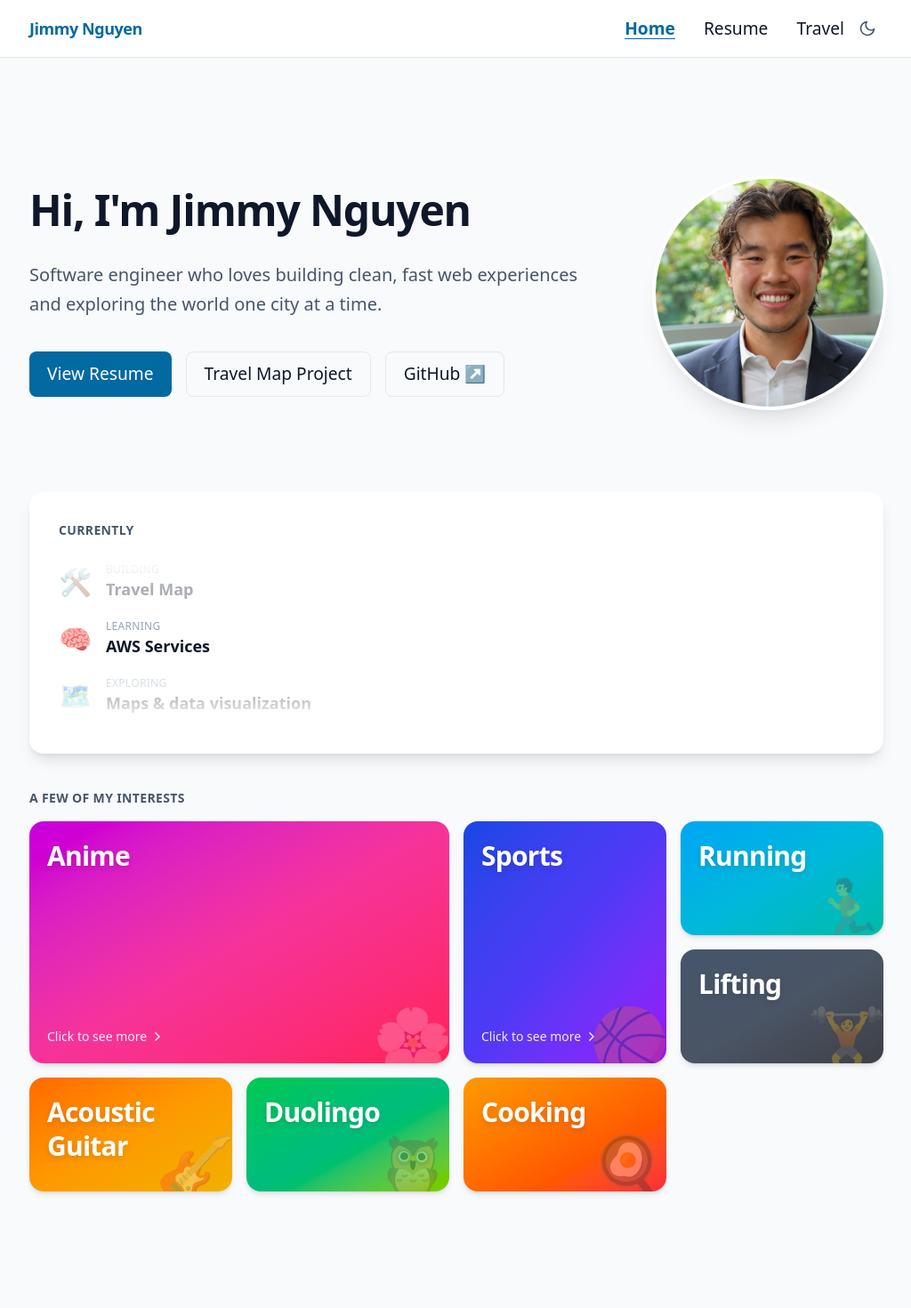
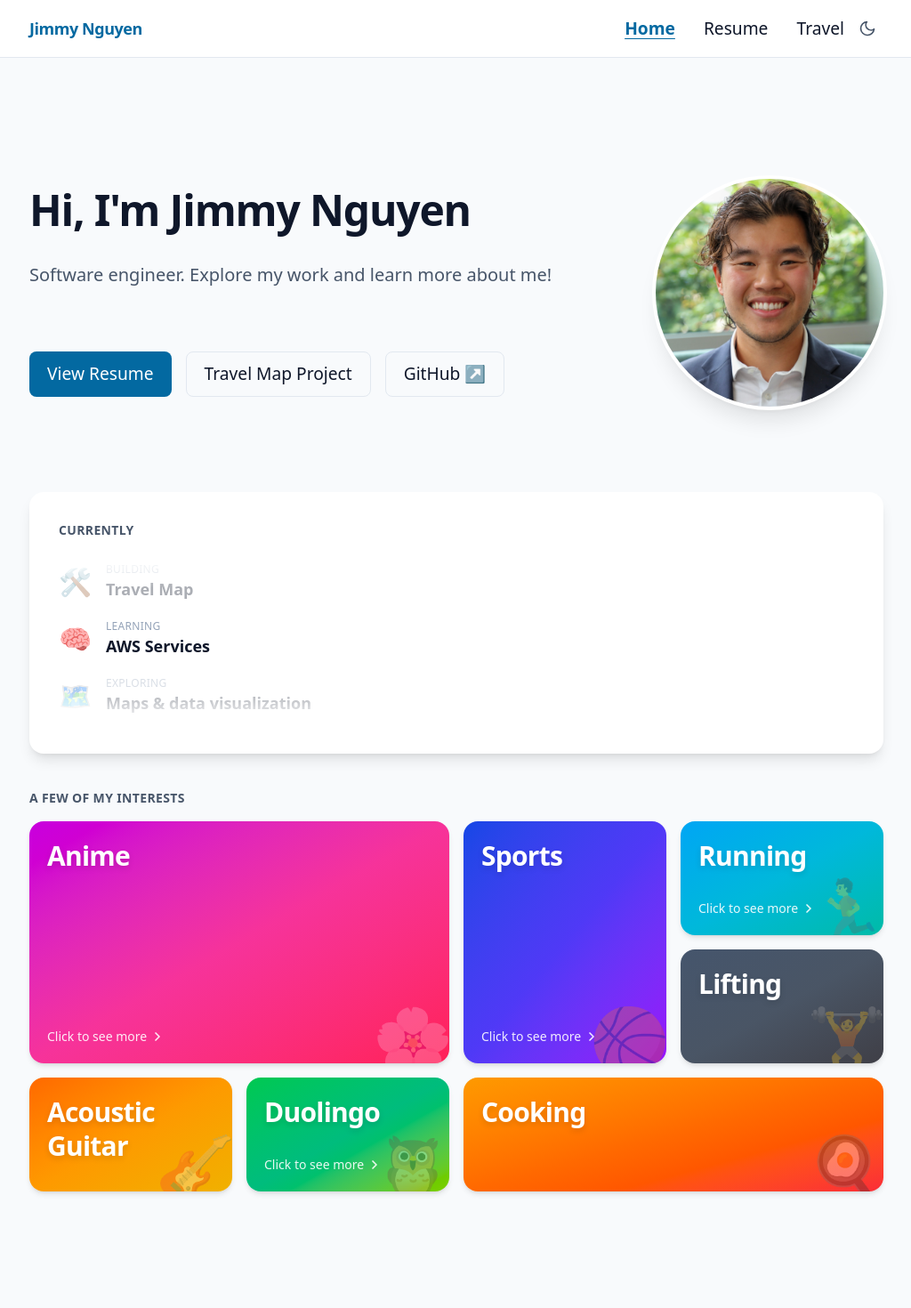
Before and after one commit to jimmytwin7/JimmyNguyen, a Next.js app: page / in a window 1280 px wide. Shown: the top 1470 px of the page at 89% size, without its empty margins (127-1151 px from the left). Built offline with nearby package versions, Linux system fonts and the light colour scheme.

Commit message:
content: cropped headshot, updated interests

```diff
--- a/src/app/page.tsx
+++ b/src/app/page.tsx
@@ -21,7 +21,7 @@ export default function HomePage() {
           </h1>
           <p className="text-lg sm:text-xl text-muted max-w-2xl mb-8 leading-relaxed min-h-[3.5em]">
             <Typewriter
-              text="Software engineer who loves building clean, fast web experiences and exploring the world one city at a time."
+              text="Software engineer. Explore my work and learn more about me!"
               speed={25}
               startDelay={3000}
             />
--- a/src/components/home/CurrentlySection.tsx
+++ b/src/components/home/CurrentlySection.tsx
@@ -13,7 +13,7 @@ const ITEMS: CurrentlyItem[] = [
   { emoji: "🧠", label: "Learning", value: "AWS Services" },
   { emoji: "🗺️", label: "Exploring", value: "Maps & data visualization" },
   { emoji: "🩼", label: "Recovering from", value: "Broken collarbone" },
-  { emoji: "✈️", label: "Planning", value: "Southeast Asia Trip" },
+  { emoji: "✈️", label: "Planning", value: "Indonesia and Japan" },
 ];
 
 const INTERVAL_MS = 3000;
--- a/src/components/home/InterestsBento.tsx
+++ b/src/components/home/InterestsBento.tsx
@@ -59,6 +59,12 @@ const INTERESTS: Interest[] = [
     emoji: "🏃",
     gradient: "from-sky-500 via-cyan-500 to-teal-500",
     span: "sm:col-span-1 sm:row-span-1",
+    back: [
+      {
+        heading: "",
+        items: ["Half Marathon Training"],
+      },
+    ],
   },
   {
     label: "Lifting",
@@ -77,12 +83,18 @@ const INTERESTS: Interest[] = [
     emoji: "🦉",
     gradient: "from-green-500 via-emerald-500 to-lime-500",
     span: "sm:col-span-1 sm:row-span-1",
+    back: [
+      {
+        heading: "",
+        items: ["Vietnamese", "Japanese"],
+      },
+    ],
   },
   {
     label: "Cooking",
     emoji: "🍳",
     gradient: "from-amber-500 via-orange-500 to-red-500",
-    span: "sm:col-span-1 sm:row-span-1",
+    span: "sm:col-span-1 sm:row-span-1 md:col-span-2",
   },
 ];
 
@@ -90,6 +102,7 @@ function BentoTile({ interest }: { interest: Interest }) {
   const ref = useRef<HTMLDivElement>(null);
   const [flipped, setFlipped] = useState(false);
   const flippable = Boolean(interest.back?.length);
+  const longTile = interest.back?.some((x) => x.items.length >= 2);
 
   // Cursor-follow tilt (disabled while flipped so it doesn't fight the flip).
   const mx = useMotionValue(0.5);
@@ -147,7 +160,7 @@ function BentoTile({ interest }: { interest: Interest }) {
         rotateY: flipped ? 0 : rotateY,
         transformPerspective: 1000,
       }}
-      className={`group relative ${interest.span} ${flippable ? "row-span-2" : ""} min-h-32 ${flippable ? "cursor-pointer" : "cursor-default"}`}
+      className={`group relative ${interest.span} ${longTile ? "row-span-2" : ""} min-h-32 ${flippable ? "cursor-pointer" : "cursor-default"}`}
     >
       {/* Inner flipper: rotates 180° on the Y axis. */}
       <motion.div
```
Also changed, not shown: public/headshot.jpg.
